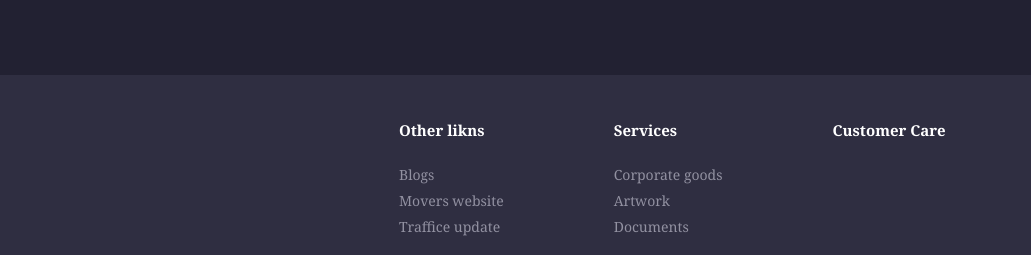
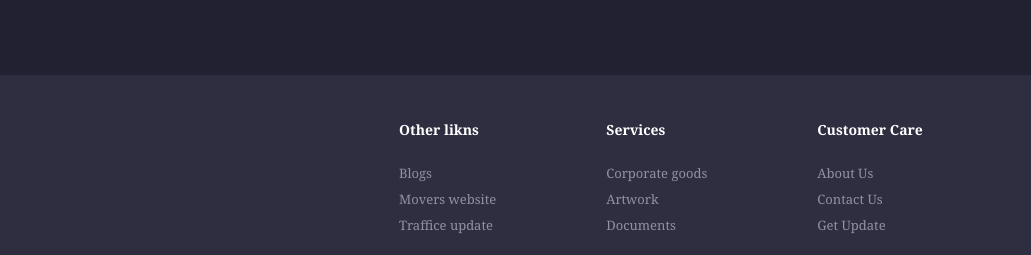
Before and after one commit to amerhonic/it-camp1, a plain HTML site: page fundemental arc/sajt/index.html in a window 1280 px wide. Shown: the part 4718-4973 px from the top of the page, 249-1280 px from the left. Drawn offline with Linux system fonts and the light colour scheme.

Commit message:
mans been waiting

```diff
--- a/fundemental arc/sajt/index.html
+++ b/fundemental arc/sajt/index.html
@@ -321,9 +321,9 @@
           <div class="bigdrip">
             <h5>Customer Care</h5>
             <ul>
-              <li></li>
-              <li></li>
-              <li></li>
+              <li>About Us</li>
+              <li>Contact Us</li>
+              <li>Get Update</li>
             </ul>
           </div>
         </div>
--- a/fundemental arc/sajt/style.css
+++ b/fundemental arc/sajt/style.css
@@ -461,11 +461,11 @@ span {
 .bigdrip h5 {
   margin-bottom: 25px;
   color: white;
-  font-size: 15px;
+  font-size: 14px;
   padding-top: 10px;
 }
 .bigdrip li {
-  margin-bottom: 7px;
-  font-size: 14px;
+  margin-bottom: 8px;
+  font-size: 13px;
   color: #9291a1;
 }
```
